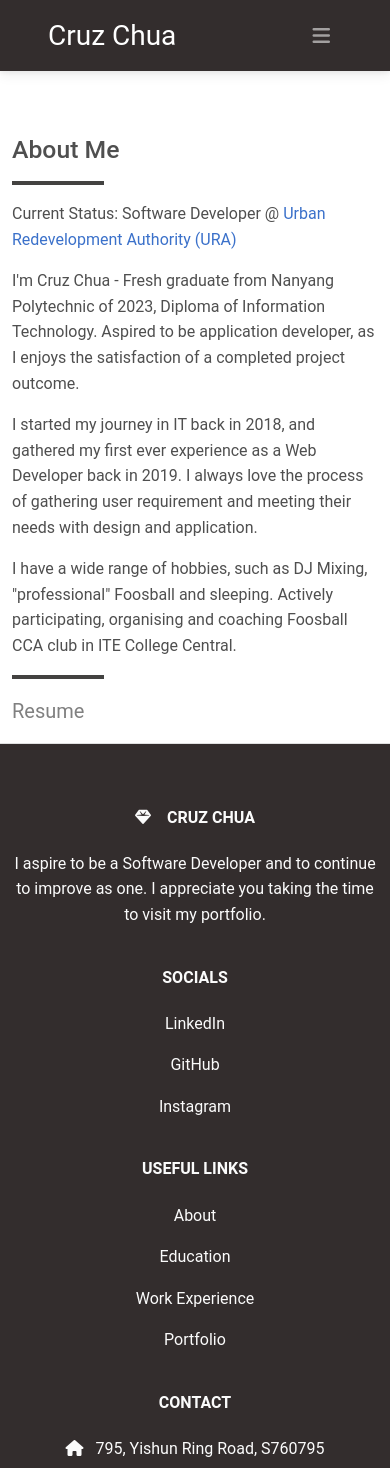
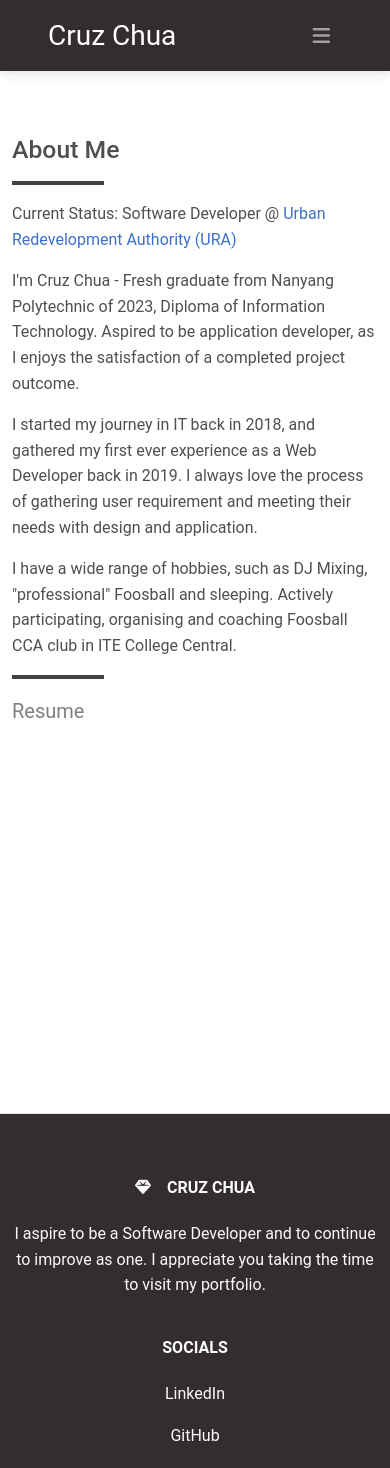
Before and after one commit to CruzChua2001/CruzChua2001-Portfolio, a React app: page /about in a window 390 px wide. Shown: the top 1468 px of the page. Built offline with nearby package versions, Linux system fonts and the light colour scheme.

Commit message:
Fix: Fix Responsiveness for About page

```diff
--- a/src/static/portfolio/about/About.js
+++ b/src/static/portfolio/about/About.js
@@ -13,12 +13,12 @@ const About = _ => {
         <div className="about-container">
             <Container>
                 <div className="row">
-                    <div className="col-lg-6 pb-5 py-1 left-col-about">
+                    <div className="col-sm-12 col-lg-6 pb-5 py-1 order-last order-lg-first">
                         <div className="image-cropper-about">
                             <img src="https://cc-portfolio-cruzc-bucket.s3.ap-southeast-1.amazonaws.com/images/about_pic.png" alt="avatar" className="about-picture" />
                         </div>
                     </div>
-                    <div className="col-sm-12 col-lg-6 mt-5 pt-3">
+                    <div className="col-sm-12 col-lg-6 mt-5 pt-3 order-first order-lg-last">
                         <h2>About Me</h2>
 
                         <Hr />
--- a/src/static/portfolio/home/Home.js
+++ b/src/static/portfolio/home/Home.js
@@ -5,12 +5,12 @@ const Home = _ => {
     return (
         <div className="home-container">
             <div className="row w-100 h-100">
-                <div className="col-12 col-lg-6 order-sm-first order-lg-last">
+                <div className="col-xs-12 col-lg-6 order-xs-first order-lg-last">
                     <div className="image-cropper-home">
                         <img src="https://cc-portfolio-cruzc-bucket.s3.ap-southeast-1.amazonaws.com/images/profile_pic.png" alt="avatar" className="profile-picture" width="310px" height="400px" />
                     </div>
                 </div>
-                <div className="col-sm-12 col-lg-6 home-left-div order-sm-last order-lg-first" style={{paddingLeft: "15%"}}>
+                <div className="col-xs-12 col-lg-6 home-left-div order-xs-last order-lg-first" style={{paddingLeft: "15%"}}>
                     <Container className="home-left-container text-light">
                         <h1>Hello there, <br /> I am Cruz</h1>
                         <p>Great to see you here!</p>
--- a/src/style/style.scss
+++ b/src/style/style.scss
@@ -41,12 +41,6 @@
     margin-left: 15%;
 }
 
-@media (max-width: 992px){
-    .left-col-about {
-        display: none
-    }
-}
-
 
 .image-cropper-about {
     width: 365px;
@@ -63,6 +57,32 @@
     margin-left: -215%; //centers the image
 }
 
+@media (max-width: 992px) {
+    .image-cropper-about {
+        width: 100%;
+        height: auto;
+        margin-top: 5%;
+        margin-left: 2%;
+    }
+
+    .about-picture {
+        margin: 0 auto;
+        margin-left: -70%; //centers the image
+    }
+}
+
+@media (max-width: 778px) {
+    .about-picture {
+        margin-left: -130%; //centers the image
+    }
+}
+
+@media (max-width: 558px) {
+    .about-picture {
+        margin-left: -160%; //centers the image
+    }
+}
+
 .certificate-image {
     width: 100%;
 }
```
Also changed, not shown: 1 other file (tests, documents, lock files or other folders).
